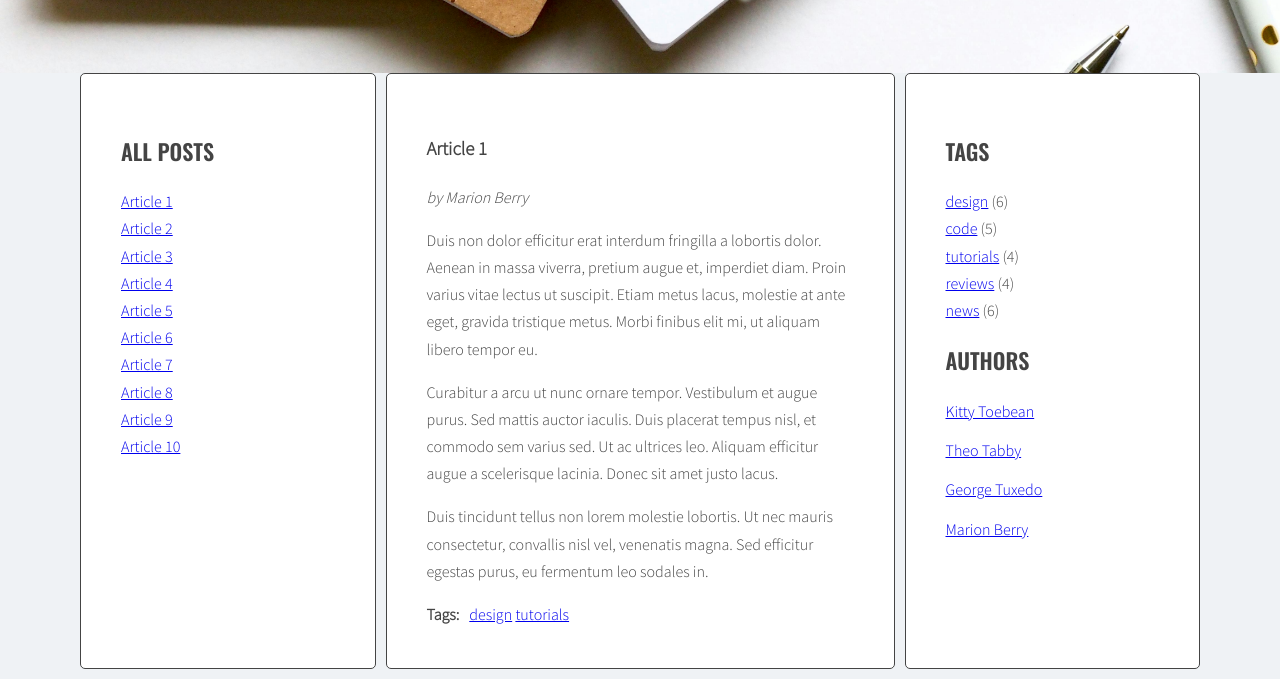
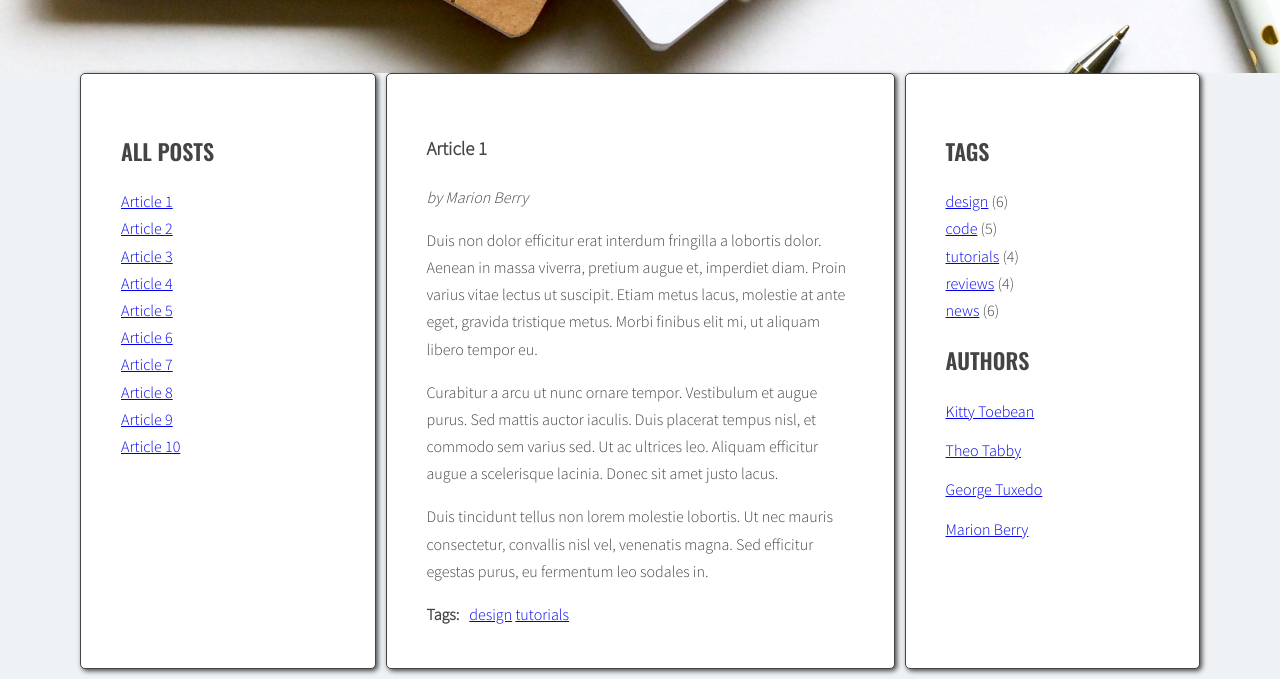
Before and after one commit to mGrzanek/js-blog, a website: page index.html in a window 1280 px wide. Shown: the part 230-909 px from the top of the page. Drawn offline with nearby package versions, Linux system fonts and the light colour scheme.

Commit message:
Add styles for posts

```diff
--- a/sass/style.scss
+++ b/sass/style.scss
@@ -64,6 +64,8 @@ body {
   padding: 40px;
   border: 1px solid $color-dark;
   border-radius: 5px;
+  margin-bottom: 10px;
+  box-shadow: 2px 2px 5px $color-dark;
 }
 
 /* Logo */
```
Also changed, not shown: css/style.css, 1 other file.
